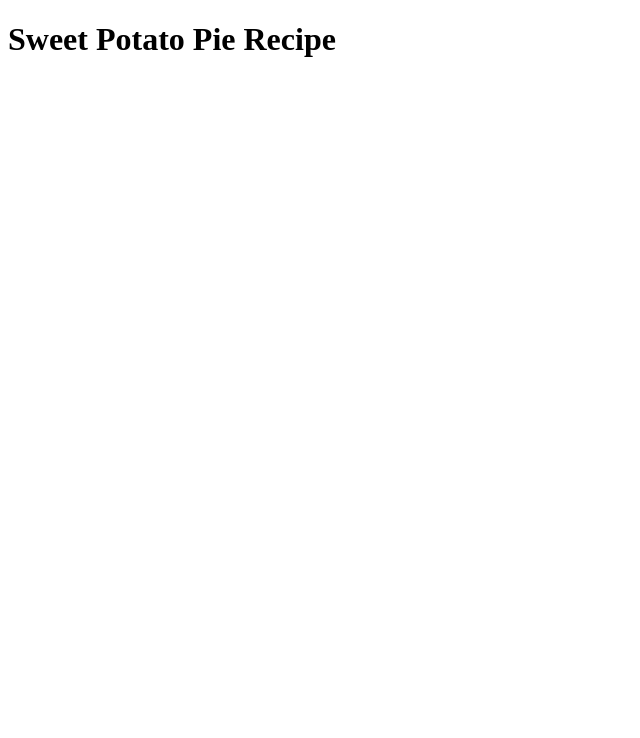
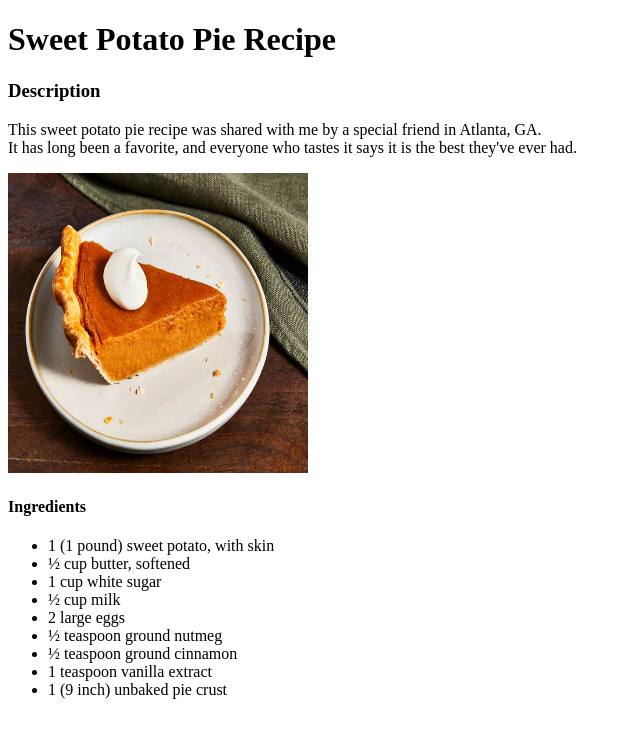
Before and after one commit to HarshYadav2004/Odin_recipes, a plain HTML site: page sweetPotatoPie.html in a window 1280 px wide. Shown: the whole page, without its empty margins (0-640 px from the left). Drawn offline with Linux system fonts and the light colour scheme.

Commit message:
ingredient is done and image is add

```diff
--- a/sweetPotatoPie.html
+++ b/sweetPotatoPie.html
@@ -7,5 +7,21 @@
 </head>
 <body>
     <h1>Sweet Potato Pie Recipe</h1>
+    <h3>Description</h3>
+    <p>This sweet potato pie recipe was shared with me by a special friend in Atlanta, GA.<br>
+         It has long been a favorite, and everyone who tastes it says it is the best they've ever had.</p>
+    <img src="Images/sweet potato pie.png" alt="sweetPotatoPie image" width="300" height="300">
+    <h4>Ingredients</h4>
+    <ul>
+        <li>1 (1 pound) sweet potato, with skin</li>
+        <li>½ cup butter, softened</li>
+        <li>1 cup white sugar</li>
+        <li>½ cup milk</li>
+        <li>2 large eggs</li>
+        <li>½ teaspoon ground nutmeg</li>
+        <li>½ teaspoon ground cinnamon</li>
+        <li>1 teaspoon vanilla extract</li>
+        <li>1 (9 inch) unbaked pie crust</li>
+    </ul>
 </body>
 </html>
```
